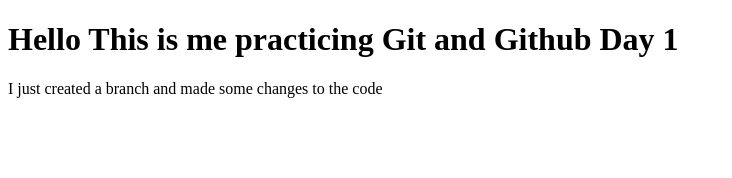
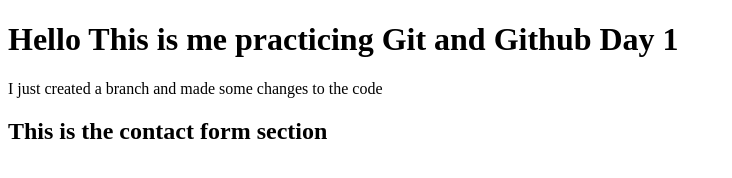
Before and after one commit to Sparky-gg/GitPractice, a plain HTML site: page index.htm in a window 1280 px wide. Shown: the whole page, without its empty margins (0-732 px from the left). Drawn offline with Linux system fonts and the light colour scheme.

Commit message:
add: Added a contact form section

```diff
--- a/index.htm
+++ b/index.htm
@@ -8,5 +8,9 @@
 <body>
     <h1>Hello This is me practicing Git and Github Day 1</h1>
     <p>I just created a branch and made some changes to the code</p>
+
+    <section>
+        <h2>This is the contact form section</h2>
+    </section>
 </body>
 </html>
```
